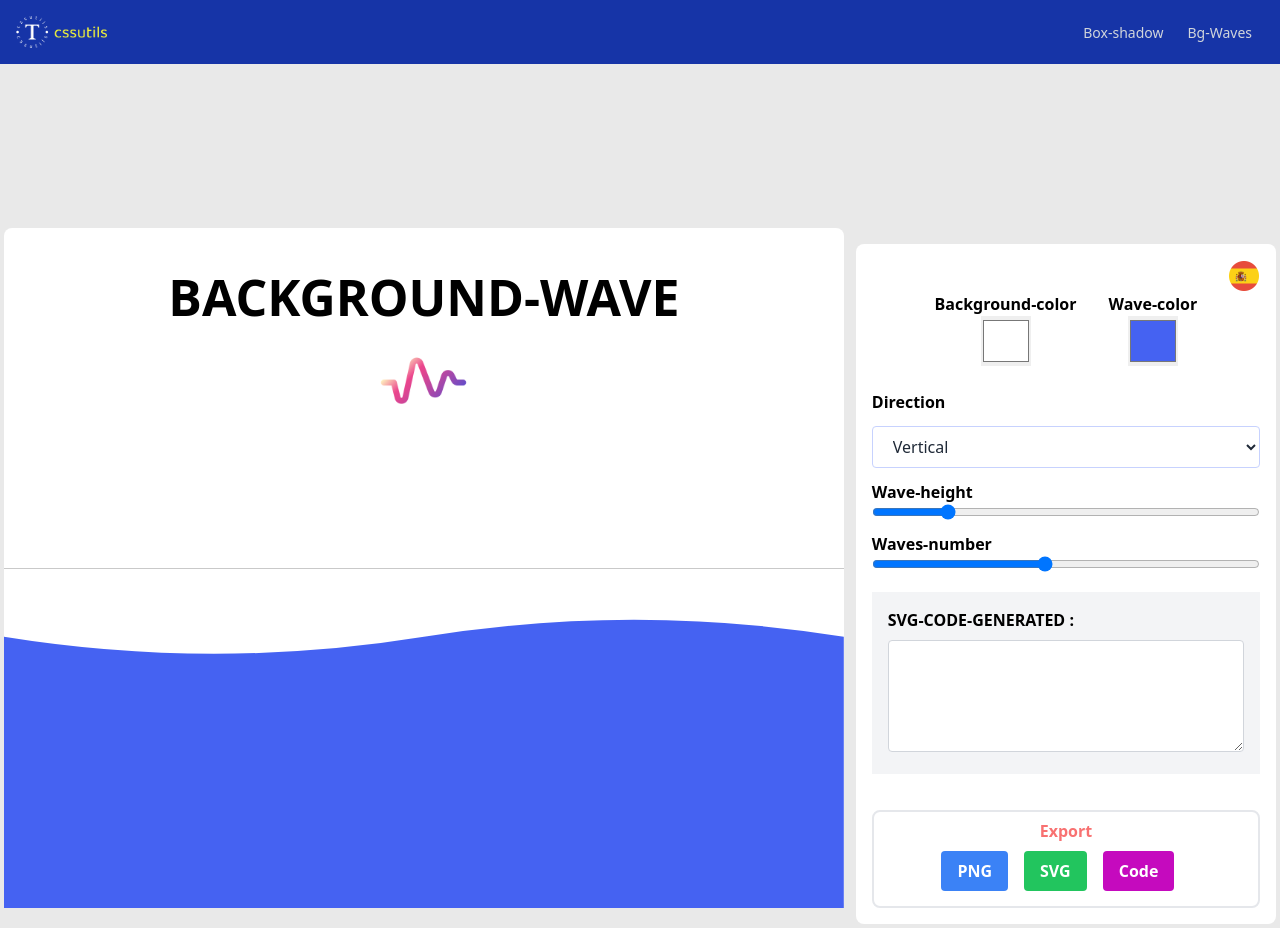
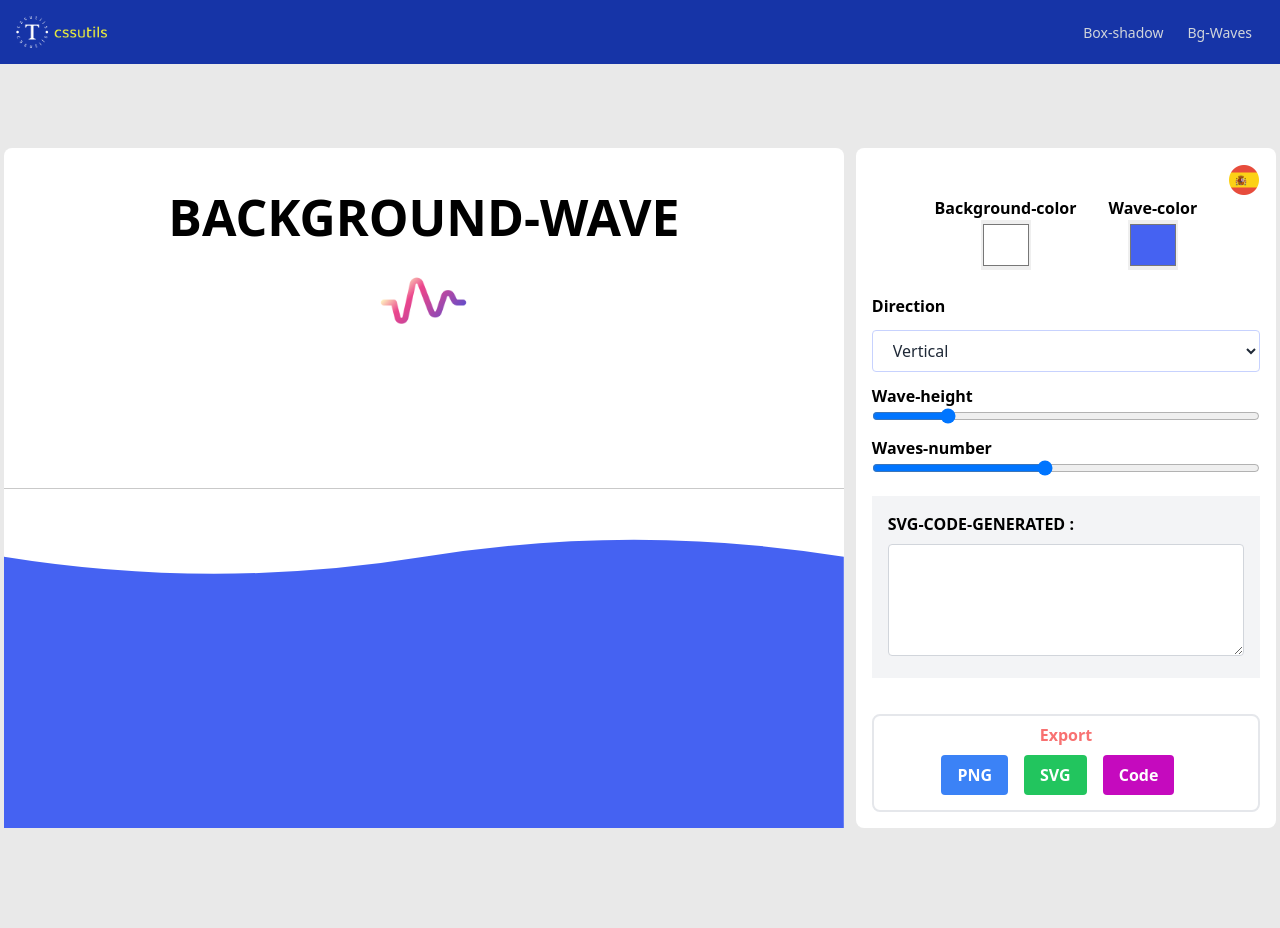
Before and after one commit to T-zemmari/css_utils, a React (Vite) app: page /background-generator in a window 1280 px wide. After the commit the page ends 832 px from the top, so only its background shows below. Built offline with nearby package versions, Linux system fonts and the light colour scheme.

Commit message:
responsive vista wavegenerator ok

```diff
--- a/src/Componentes/BackgroundGenerator/BackgroundGenerator.jsx
+++ b/src/Componentes/BackgroundGenerator/BackgroundGenerator.jsx
@@ -65,9 +65,9 @@
 
   return (
     <>
-      <div className="w-full md:max-w-7xl min-h-screen md:min-h-[680px]  md:mt-36 flex flex-col justify-start items-start md:gap-3 md:flex-row rounded-lg p-1 ">
+      <div className="w-full md:max-w-7xl min-h-screen md:min-h-[680px] md:mt-16 flex flex-col justify-start items-start md:gap-3 md:flex-row rounded-lg p-1">
 
-        <div className={`contenedor_padre_preview w-full h-[180px] mt-[80px] md:w-4/6 md:h-[680px]  bg-white rounded-lg`}>
+        <div className={`contenedor_padre_preview w-full h-[180px] mt-[80px] md:w-4/6 md:h-[680px] bg-white rounded-lg`}>
           <div className="w-full h-full md:h-3/6 flex justify-center">
             <div className="w-full h-full md:h-[50%] flex flex-col justify-start items-center mt-8">
               <h1 className="text-black text-[25px] md:text-[50px] font-bold text-[#4562f2]">
@@ -89,7 +89,7 @@
           </div>
         </div>
 
-        <div className={`contenedor_padre_taller w-full md:w-2/6 h-[680px] mt-[200px] md:mt-24 md:mt-0 p-2 md:p-4 bg-white md:rounded-lg`}>
+        <div className={`contenedor_padre_taller w-full md:w-2/6 h-[680px] mt-[200px] md:mt-[80px] p-2 md:p-4 bg-white md:rounded-lg`}>
           <div className="w-full flex justify-end">
             <img
               src={language === "es" ? UKFlag : SpainFlag}
```
